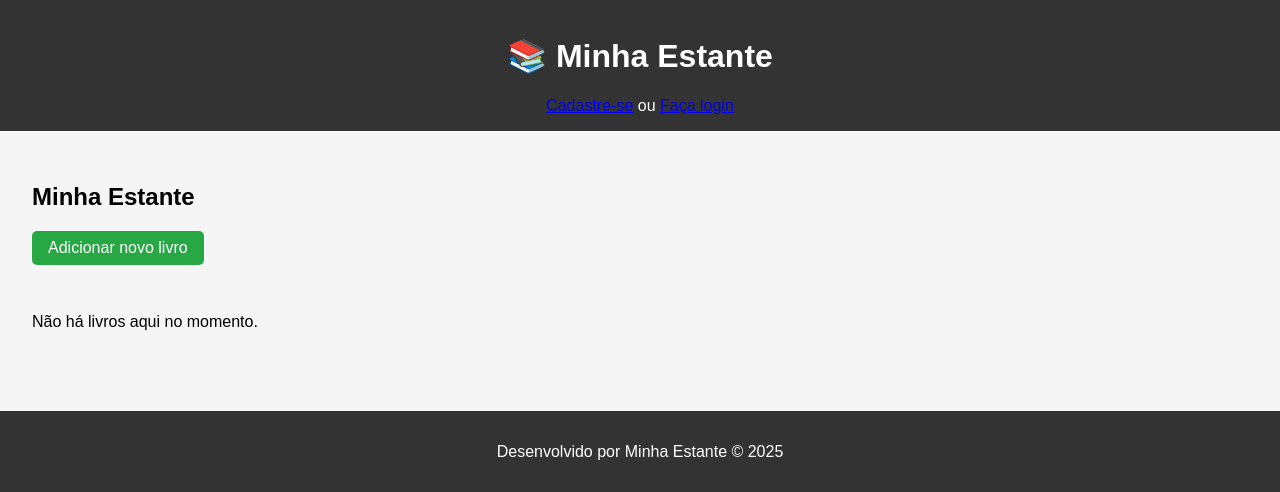
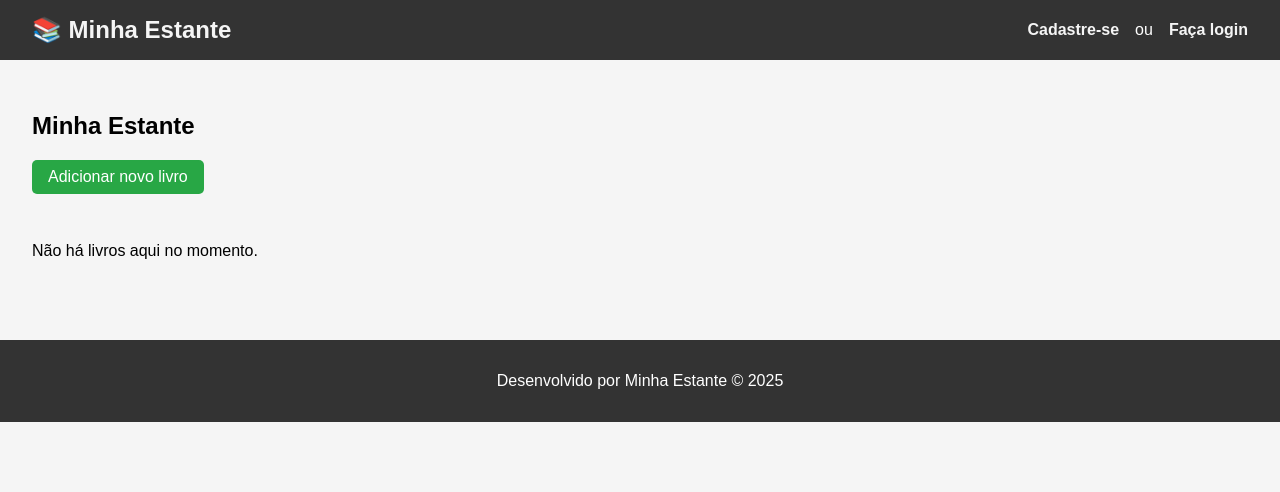
Before and after one commit to brunohro/minha_estante, a Django app: page / in a window 1280 px wide. Shown: the top 492 px of the page. Run offline with Django 5.2, Linux system fonts and the light colour scheme; data that the repository does not hold is empty.

Commit message:
Atualizando meu header para dar acesso a index + resolvendo problema das imagens ( agora estão sendo renderizadas corretamente)

```diff
--- a/main/urls.py
+++ b/main/urls.py
@@ -15,6 +15,8 @@ Including another URLconf
     2. Add a URL to urlpatterns:  path('blog/', include('blog.urls'))
 """
 from django.contrib import admin
+from django.conf import settings
+from django.conf.urls.static import static
 from django.urls import path
 from minha_estante.views import index, cadastrar_livro, editar_livro, deletar_livro, login_view, logout_view, cadastrar_usuario
 
@@ -28,3 +30,7 @@ urlpatterns = [
     path('logout/', logout_view, name='logout'),
     path('cadastrar_usuario/', cadastrar_usuario, name='cadastrar_usuario'),
 ]
+
+
+if settings.DEBUG:
+    urlpatterns += static(settings.MEDIA_URL, document_root=settings.MEDIA_ROOT)
--- a/minha_estante/static/css/styles.css
+++ b/minha_estante/static/css/styles.css
@@ -7,9 +7,33 @@ body {
 header {
   background: #333;
   color: white;
-  padding: 1rem;
-  text-align: center;
+  padding: 1rem 2rem;
+  display: flex;
+  justify-content: space-between;
+  align-items: center;
 }
+
+header h1 {
+  margin: 0;
+  font-size: 1.5rem;
+}
+
+header div {
+  display: flex;
+  gap: 1rem;
+  align-items: center;
+}
+
+header a {
+  color: #f5f5f5;
+  text-decoration: none;
+  font-weight: bold;
+}
+
+header a:hover {
+  text-decoration: underline;
+}
+
 main {
   padding: 2rem;
 }
--- a/minha_estante/templates/minha_estante/layout/header.html
+++ b/minha_estante/templates/minha_estante/layout/header.html
@@ -9,7 +9,11 @@
   </head>
   <body>
     <header>
-      <h1>📚 Minha Estante</h1>
+      <div>
+        <h1>
+          <a href="{% url 'index'%}">📚 Minha Estante</a>
+        </h1>
+      </div>
       <div>
         {% if user.is_authenticated %}
         <p>Olá, {{ user.username }}!</p>
```
Also changed, not shown: media/livros/20210508_170316.jpg (added).
